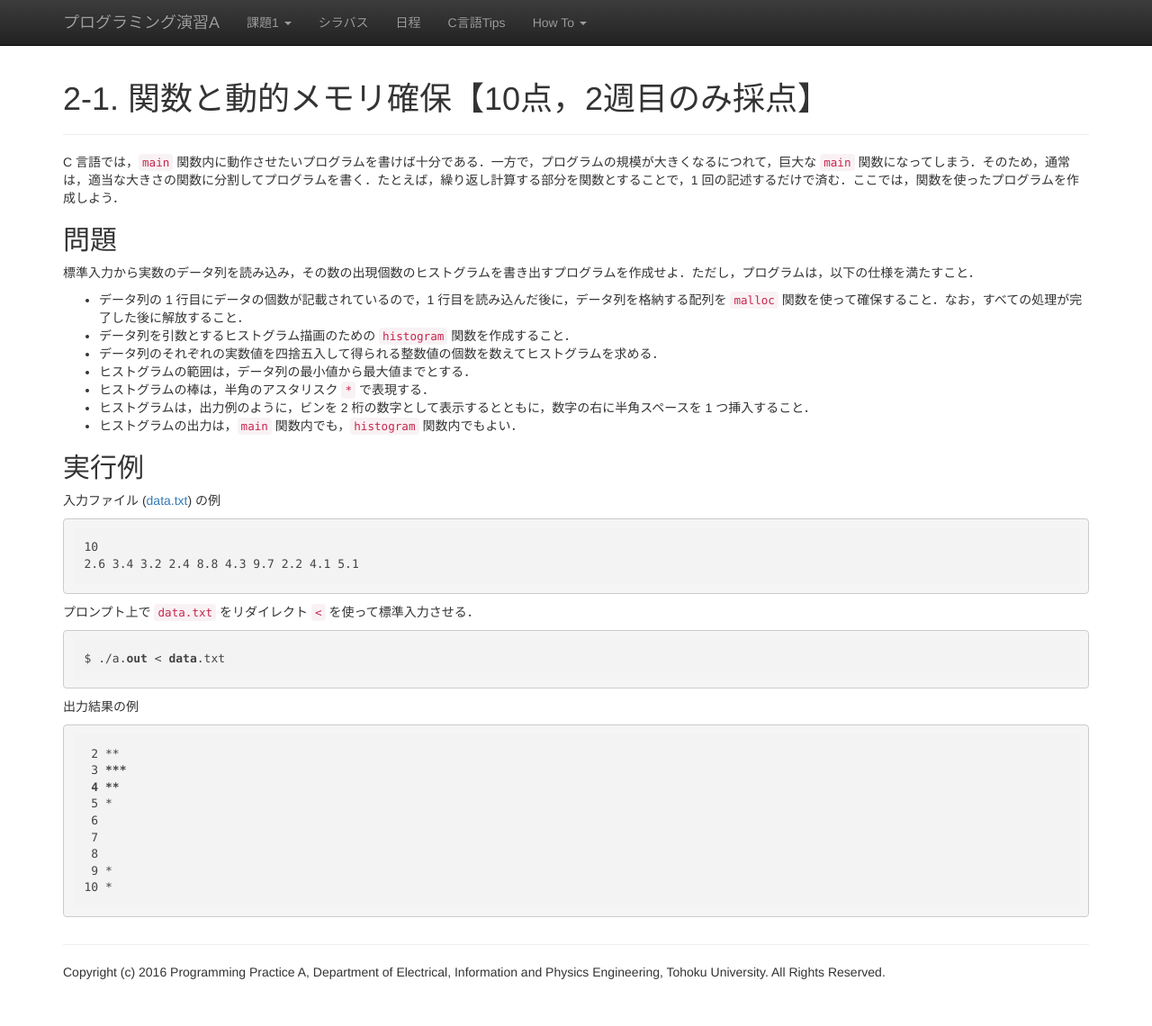
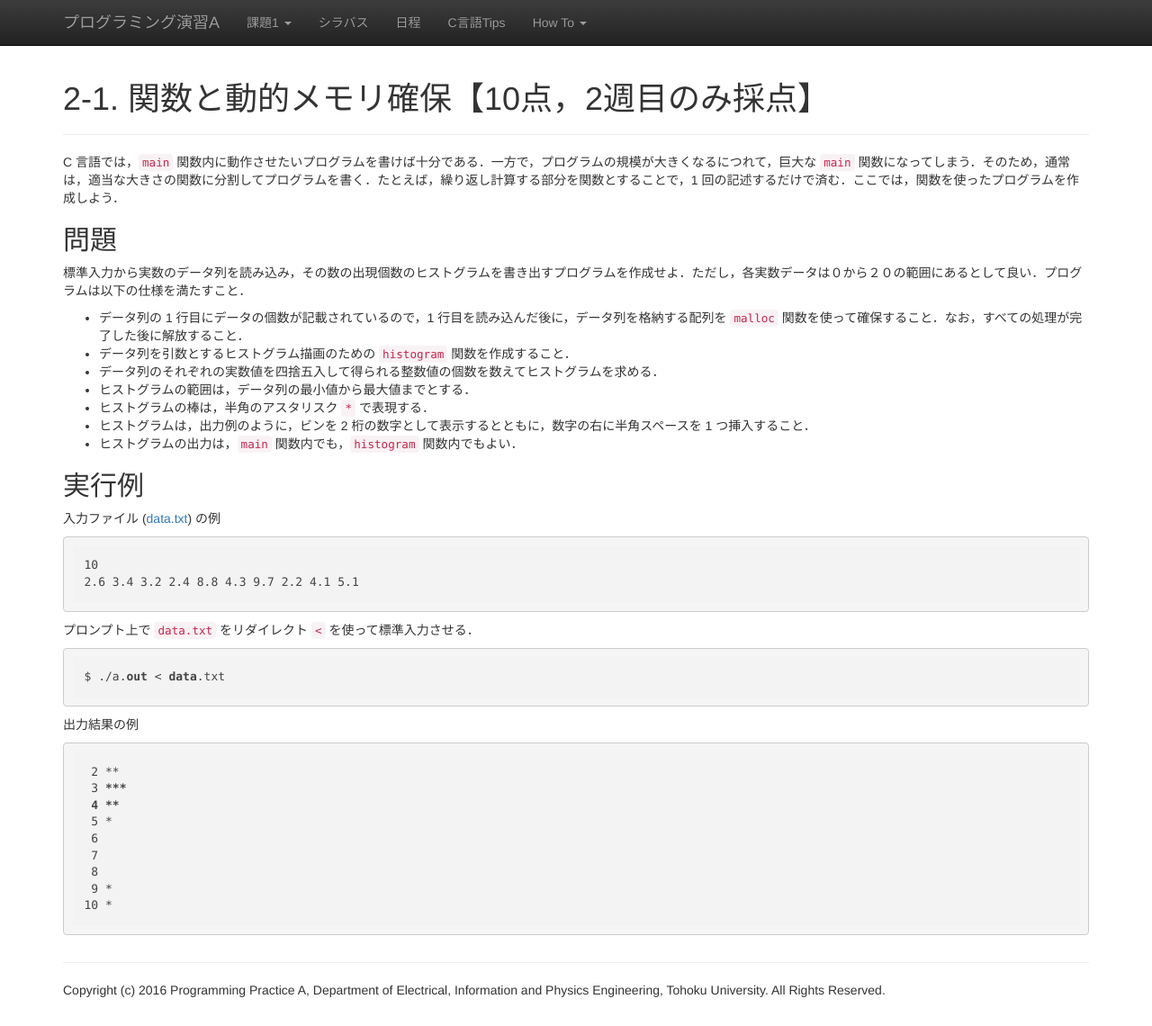
Before and after one commit to ecei-tohoku/ppa-public, a Jekyll site: the page built from kadai2/p21.md, in a window 1280 px wide and 1140 px high. Shown: the whole window at 90% size. Built offline with Jekyll 4.4.1, drawn with Linux system fonts in a browser that asks for light colours; nearby versions of some CDN libraries.

Commit message:
問題文に入力データの範囲を明記

```diff
--- a/kadai2/p21.md
+++ b/kadai2/p21.md
@@ -7,7 +7,7 @@ C 言語では，`main` 関数内に動作させたいプログラムを書け
 
 ## 問題
 
-標準入力から実数のデータ列を読み込み，その数の出現個数のヒストグラムを書き出すプログラムを作成せよ．ただし，プログラムは，以下の仕様を満たすこと．
+標準入力から実数のデータ列を読み込み，その数の出現個数のヒストグラムを書き出すプログラムを作成せよ．ただし，各実数データは０から２０の範囲にあるとして良い．プログラムは以下の仕様を満たすこと．
 
 - データ列の 1 行目にデータの個数が記載されているので，1 行目を読み込んだ後に，データ列を格納する配列を `malloc` 関数を使って確保すること．なお，すべての処理が完了した後に解放すること．
 - データ列を引数とするヒストグラム描画のための `histogram` 関数を作成すること．
```
